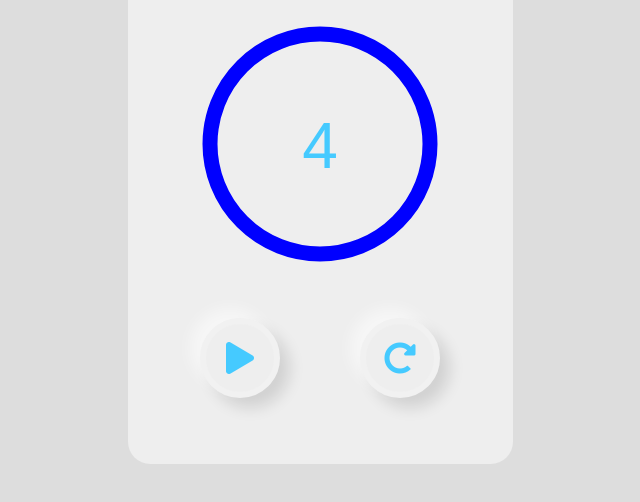
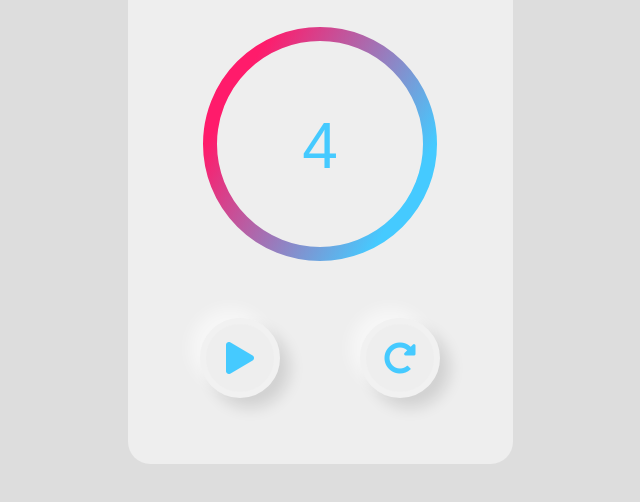
Before and after one commit to izetter/timer, a website: page index.html in a window 1280 px wide. Shown: the part 126-628 px from the top of the page, without its empty margins (320-960 px from the left). Drawn offline with Linux system fonts and the light colour scheme.

Commit message:
gradient done

```diff
--- a/index.html
+++ b/index.html
@@ -15,19 +15,29 @@
 	<main>
 		<h1>TIMER</h1>
 		<section class="display">
+
 			<svg width="240" height="240">
+
+				<linearGradient id="gradient" gradientTransform="rotate(120 0.5 0.5)">
+					<stop offset="5%" stop-color="#ff1b6b" />
+					<stop offset="95%" stop-color="#45caff" />
+				</linearGradient>
+
 				<circle
 					r="110"
 					cx="120"
 					cy="120"
-				fill="transparent"
-				stroke="blue"
-				stroke-width="15"
+					fill="none"
+					stroke="url(#gradient)"
+					stroke-width="14"
 					stroke-dasharray="691"
 					stroke-dashoffset="0"
+					stroke-linecap="round"
 					transform="rotate(-90 120 120)"
 				/>
+
 			</svg>
+
 			<input type="number" value="4" min="0">
 		</section>
 		<section class="controls">
--- a/style.css
+++ b/style.css
@@ -98,14 +98,14 @@ span {
 	font-size: 2rem;
 }
 
-/* Chrome, Safari, Edge, Opera */
+/* Remove arrows from number input Chrome, Safari, Edge, Opera */
 input::-webkit-outer-spin-button,
 input::-webkit-inner-spin-button {
   -webkit-appearance: none;
   margin: 0;
 }
 
-/* Firefox */
+/* Remove arrows from number input Firefox */
 input[type=number] {
   -moz-appearance: textfield;
 }
```
Lines whose indentation alone changed are shown as unchanged.
